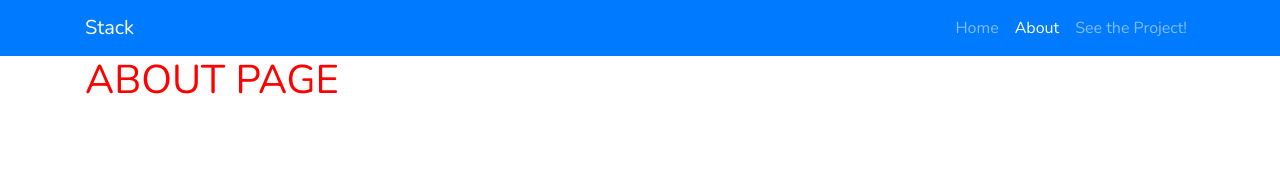
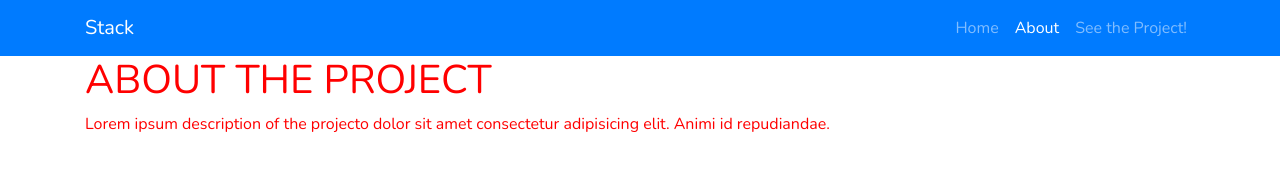
Before and after one commit to bw-business-card-organizer/business-card-organizer-UI, a plain HTML site: page DOC/about.html in a window 1280 px wide. Drawn offline with nearby package versions, Linux system fonts and the light colour scheme.

Commit message:
building out about page main-content

```diff
--- a/DOC/about.html
+++ b/DOC/about.html
@@ -40,7 +40,12 @@
 
     <main>
         <div class='container'>
-            <h1>ABOUT PAGE</h1>
+            <div class='abt-project'>
+
+            </div>
+            <h1>ABOUT THE PROJECT</h1>
+            <p>Lorem ipsum description of the projecto dolor sit amet consectetur adipisicing elit. Animi id
+                repudiandae.</p>
         </div>
     </main>
     <footer>
```
